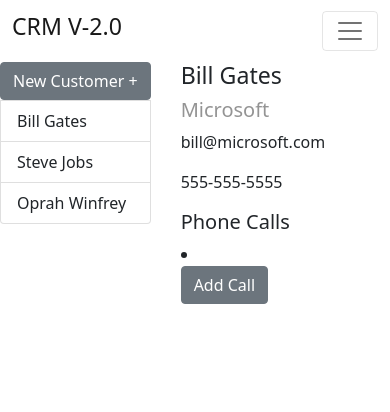
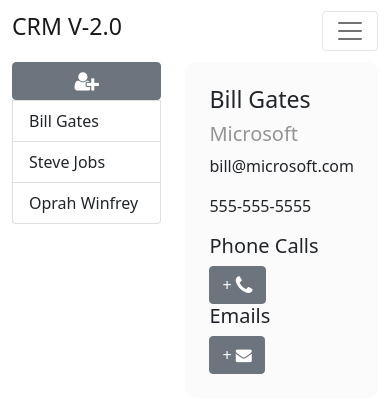
Before and after one commit to rscole87/crm_project, a React (Create React App) app: page / in a window 390 px wide. Shown: the top 412 px of the page. Built offline with nearby package versions, Linux system fonts and the light colour scheme.

Commit message:
separate customer class and add styling for profile

```diff
--- a/src/components/Customer.js
+++ b/src/components/Customer.js
@@ -1,98 +1,21 @@
-import React, { Component } from "react";
-import { ListGroupItem, Button } from "reactstrap";
-
-
-export function RenderCustomerLi(props) {
-  return (
-    <ListGroupItem tag="a" href="#" action onClick={() => props.setActiveCustomer(props.customerObj)}>
-      {props.name}
-    </ListGroupItem>
-  );
-}
-
-function RenderPhoneCalls({ outreach }) {
-  let callCount = 0;
-  let phoneCalls;
-  if (outreach.phone) {
-    phoneCalls = outreach.phone;
-    return (
-      <>
-        <h5>Phone Calls</h5>
-        {phoneCalls.map((call) => (
-          <li key={callCount}>
-            {call.date}
-            {call.time}
-            {call.message}
-          </li>
-        ))}
-      </>
-    );
+export class Customer {
+  constructor(name = "Name not provided", company = "", email = "", phone = "") {
+    this.name = name;
+    this.company = company;
+    this.email = email;
+    this.phone = phone;
+    this.id = `${name[0]}${company[0]}${phone[0]}`;
+    this.outreach = {
+      phone: [],
+      email: [],
+    };
   }
 
-  return <div></div>;
-}
-
-export function RenderCustomerProfile(props) {
-  return (
-    <>
-      <div className="client-profile">
-        <div className="profile-heading">
-          <h3>{props.customer.state.name}</h3>
-          <h5 className="company-heading">{props.customer.state.company}</h5>
-          <p>{props.customer.state.email}</p>
-          <p>{props.customer.state.phone}</p>
-        </div>
-        <div>
-          <RenderPhoneCalls outreach={props.customer.state.outreach} />
-          <Button onClick={props.customer.addCall}>Add Call</Button>
-        </div>
-      </div>
-    </>
-  );
-}
-
-export class Customer extends Component {
-  constructor(name = "Name not provided", company = "", email = "", phone = "") {
-    super(name, company, email, phone);
-
-    this.state = {
-      name: name,
-      company: company,
-      email: email,
-      phone: phone,
-      id: `${name[0]}${company[0]}${phone[0]}`,
-      outreach: {
-        phone: [
-          {
-            date: "",
-            time: "",
-            context: ["New Customer", "New Project", "Status Update", "Billing"],
-            message: "",
-          },
-        ],
-        email: [
-          {
-            date: "",
-            time: "",
-            context: ["New Customer", "New Project", "Status Update", "Billing"],
-            message: "",
-          },
-        ],
-      },
-    };
-
-    this.addCall = this.addCall.bind(this);
+  addCall() {
+    console.log("call added");
   }
 
-  addCall(){
-    console.log('call added');
-  }
-
-
-  render() {
-    return (
-      <>
-      </>
-    );
+  addEmail() {
+    console.log("email added");
   }
 }
--- a/src/components/CustomersComponent.js
+++ b/src/components/CustomersComponent.js
@@ -1,53 +1,9 @@
-import React, { Component, useState } from "react";
-import { ListGroup, Button, Modal, ModalHeader, ModalBody, Form, FormGroup, Input, Label } from "reactstrap";
-import { Customer, RenderCustomerLi, RenderCustomerProfile } from "./Customer";
+import React, { Component } from "react";
+import { ListGroup, Button } from "reactstrap";
+import { RenderCustomerLi, CustomerProfile } from "./RenderCustomerData";
+import { NewCustomerForm } from "./NewCustomerForm";
 import CUSTOMERLIST from "../shared/customerList";
 
-function NewCustomerForm(props) {
-  const [name, setName] = useState();
-  const [company, setCompany] = useState();
-  const [email, setEmail] = useState();
-  const [phone, setPhone] = useState();
-
-  function handleSubmit(e) {
-    e.preventDefault();
-    props.setCustomers(new Customer(name, company, email, phone));
-    setName("");
-    setCompany("");
-    setEmail("");
-    setPhone("");
-    props.toggleModal()
-  }
-
-  return (
-    <Modal isOpen={props.isModalOpen} toggle={props.toggleModal}>
-      <ModalHeader toggle={props.toggleModal}>New Customer</ModalHeader>
-      <ModalBody>
-        <Form onSubmit={handleSubmit}>
-          <FormGroup>
-            <Label htmlFor="name">Name</Label>
-            <Input type="text" id="name" name="name" value={name} onChange={e => setName(e.target.value)} />
-          </FormGroup>
-          <FormGroup>
-            <Label htmlFor="company">Company</Label>
-            <Input type="text" id="company" name="company" value={company} onChange={e => setCompany(e.target.value)} />
-          </FormGroup>
-          <FormGroup>
-            <Label htmlFor="phone">Phone</Label>
-            <Input type="text" id="phone" name="phone" value={phone} onChange={e => setPhone(e.target.value)} />
-          </FormGroup>
-          <FormGroup>
-            <Label htmlFor="email">Email</Label>
-            <Input type="text" id="email" name="email" value={email} onChange={e => setEmail(e.target.value)}/>
-          </FormGroup>
-          <Button type="submit" value="submit" color="primary">
-            Add Customer
-          </Button>
-        </Form>
-      </ModalBody>
-    </Modal>
-  );
-}
 class CustomerSection extends Component {
   constructor(props) {
     super(props);
@@ -66,7 +22,7 @@
     this.setState({
       activeCustomer: customer,
     });
-    console.log(`Customer changed: ${customer.state.name}`);
+    console.log(`Customer changed: ${customer.name}`);
   }
 
   toggleModal() {
@@ -75,10 +31,10 @@
     });
   }
 
-  setCustomers(newCustomer){
-      this.setState({
-          customerList: [...this.state.customerList, newCustomer]
-      })
+  setCustomers(newCustomer) {
+    this.setState({
+      customerList: [...this.state.customerList, newCustomer],
+    });
   }
 
   render() {
@@ -86,14 +42,24 @@
 
     return (
       <section id="customer-section">
-        <ListGroup>
-          <Button onClick={this.toggleModal}>New Customer +</Button>
-          {customers.map((customer) => (
-            <RenderCustomerLi name={customer.state.name} key={customer.state.id} customerObj={customer} setActiveCustomer={this.setActiveCustomer} />
-          ))}
-        </ListGroup>
-        <RenderCustomerProfile customer={this.state.activeCustomer} />
-        <NewCustomerForm toggleModal={this.toggleModal} isModalOpen={this.state.isModalOpen} setCustomers={this.setCustomers} customerList={this.state.customerList}/>
+        <div className="container-fluid">
+          <div className="row">
+            <div className="col col-sm-2">
+              <ListGroup>
+                <Button onClick={this.toggleModal}>
+                  <i className="fa fa-user-plus fa-lg" />
+                </Button>
+                {customers.map((customer) => (
+                  <RenderCustomerLi key={customer.id} customer={customer} setActiveCustomer={this.setActiveCustomer} />
+                ))}
+              </ListGroup>
+            </div>
+            <div className="col col-sm-10">
+              <CustomerProfile customer={this.state.activeCustomer} />
+            </div>
+            <NewCustomerForm toggleModal={this.toggleModal} isModalOpen={this.state.isModalOpen} setCustomers={this.setCustomers} customerList={this.state.customerList} />
+          </div>
+        </div>
       </section>
     );
   }
--- /dev/null
+++ b/src/components/NewCustomerForm.js
@@ -0,0 +1,49 @@
+import React, {useState } from "react";
+import { Button, Modal, ModalHeader, ModalBody, Form, FormGroup, Input, Label } from "reactstrap";
+import { Customer } from "./Customer";
+
+export function NewCustomerForm(props) {
+  const [name, setName] = useState();
+  const [company, setCompany] = useState();
+  const [email, setEmail] = useState();
+  const [phone, setPhone] = useState();
+
+  function handleSubmit(e) {
+    e.preventDefault();
+    props.setCustomers(new Customer(name, company, email, phone));
+    setName("");
+    setCompany("");
+    setEmail("");
+    setPhone("");
+    props.toggleModal();
+  }
+
+  return (
+    <Modal isOpen={props.isModalOpen} toggle={props.toggleModal}>
+      <ModalHeader toggle={props.toggleModal}>New Customer</ModalHeader>
+      <ModalBody>
+        <Form onSubmit={handleSubmit}>
+          <FormGroup>
+            <Label htmlFor="name">Name</Label>
+            <Input type="text" id="name" name="name" value={name} onChange={(e) => setName(e.target.value)} />
+          </FormGroup>
+          <FormGroup>
+            <Label htmlFor="company">Company</Label>
+            <Input type="text" id="company" name="company" value={company} onChange={(e) => setCompany(e.target.value)} />
+          </FormGroup>
+          <FormGroup>
+            <Label htmlFor="phone">Phone</Label>
+            <Input type="text" id="phone" name="phone" value={phone} onChange={(e) => setPhone(e.target.value)} />
+          </FormGroup>
+          <FormGroup>
+            <Label htmlFor="email">Email</Label>
+            <Input type="text" id="email" name="email" value={email} onChange={(e) => setEmail(e.target.value)} />
+          </FormGroup>
+          <Button type="submit" value="submit" color="primary">
+            Add Customer
+          </Button>
+        </Form>
+      </ModalBody>
+    </Modal>
+  );
+}
--- /dev/null
+++ b/src/components/RenderCustomerData.js
@@ -0,0 +1,85 @@
+import React from "react";
+import { ListGroupItem, Button } from "reactstrap";
+
+export function RenderCustomerLi(props) {
+  return (
+    <ListGroupItem tag="a" href="#" action onClick={() => props.setActiveCustomer(props.customer)}>
+      {props.customer.name}
+    </ListGroupItem>
+  );
+}
+
+function RenderPhoneCalls({ outreach }) {
+  let phoneCalls;
+  if (outreach.phone) {
+    phoneCalls = outreach.phone;
+    return (
+      <>
+        {phoneCalls.map((call, idx) => (
+          <li key={idx}>
+            {call.date}
+            {call.time}
+            {call.message}
+          </li>
+        ))}
+      </>
+    );
+  }
+
+  return <div></div>;
+}
+
+function RenderEmails({ outreach }) {
+  let emails;
+  if (outreach.email) {
+    emails = outreach.email;
+    return (
+      <>
+        {emails.map((email, idx) => (
+          <li key={idx}>
+            {email.date}
+            {email.time}
+            {email.message}
+          </li>
+        ))}
+      </>
+    );
+  }
+
+  return <div></div>;
+}
+
+export function CustomerProfile(props) {
+  return (
+    <>
+      <div className="client-profile p-4">
+        <div className="profile-heading">
+          <h3>{props.customer.name}</h3>
+          <h5 className="company-heading">{props.customer.company}</h5>
+          <p>{props.customer.email}</p>
+          <p>{props.customer.phone}</p>
+        </div>
+        <div className="row">
+          <div className="col col-sm-6">
+            <div className="outreach-heading">
+              <h5>Phone Calls</h5>
+              <Button onClick={props.customer.addCall}>
+                + <i className="fa fa-phone fa-lg" />
+              </Button>
+            </div>
+            <RenderPhoneCalls outreach={props.customer.outreach} />
+          </div>
+          <div className="col col-sm-6">
+            <div className="outreach-heading">
+              <h5>Emails</h5>
+              <Button onClick={props.customer.addEmail}>
+                + <i className="fa fa-envelope" />
+              </Button>
+            </div>
+            <RenderEmails outreach={props.customer.outreach} />
+          </div>
+        </div>
+      </div>
+    </>
+  );
+}
--- a/src/css/style.css
+++ b/src/css/style.css
@@ -1,11 +1,9 @@
-#customer-section {
-  display: -webkit-box;
-  display: -ms-flexbox;
-  display: flex;
-  gap: 30px;
-}
-
 .profile-heading .company-heading {
   color: #949494;
 }
+
+.client-profile {
+  background-color: rgba(241, 241, 241, 0.288);
+  border-radius: 10px;
+}
 /*# sourceMappingURL=style.css.map */
--- a/src/css/style.scss
+++ b/src/css/style.scss
@@ -1,11 +1,11 @@
-
-#customer-section{
-    display: flex;
-    gap: 30px;
-}
 
 .profile-heading{
     .company-heading{
         color: rgb(148, 148, 148);
     }
 }
+
+.client-profile{
+    background-color: rgba(241, 241, 241, 0.288);
+    border-radius: 10px;
+}
--- a/src/shared/customerList.js
+++ b/src/shared/customerList.js
@@ -1,4 +1,4 @@
-import {Customer} from "../components/Customer";
+import { Customer } from "../components/Customer";
 
 const CUSTOMERLIST = [
     new Customer('Bill Gates', 'Microsoft', 'bill@microsoft.com', '555-555-5555'),
```
Also changed, not shown: src/components/NewOutreachForm.js (added, +46 -0 lines), 1 other file (tests, documents, lock files or other folders).
